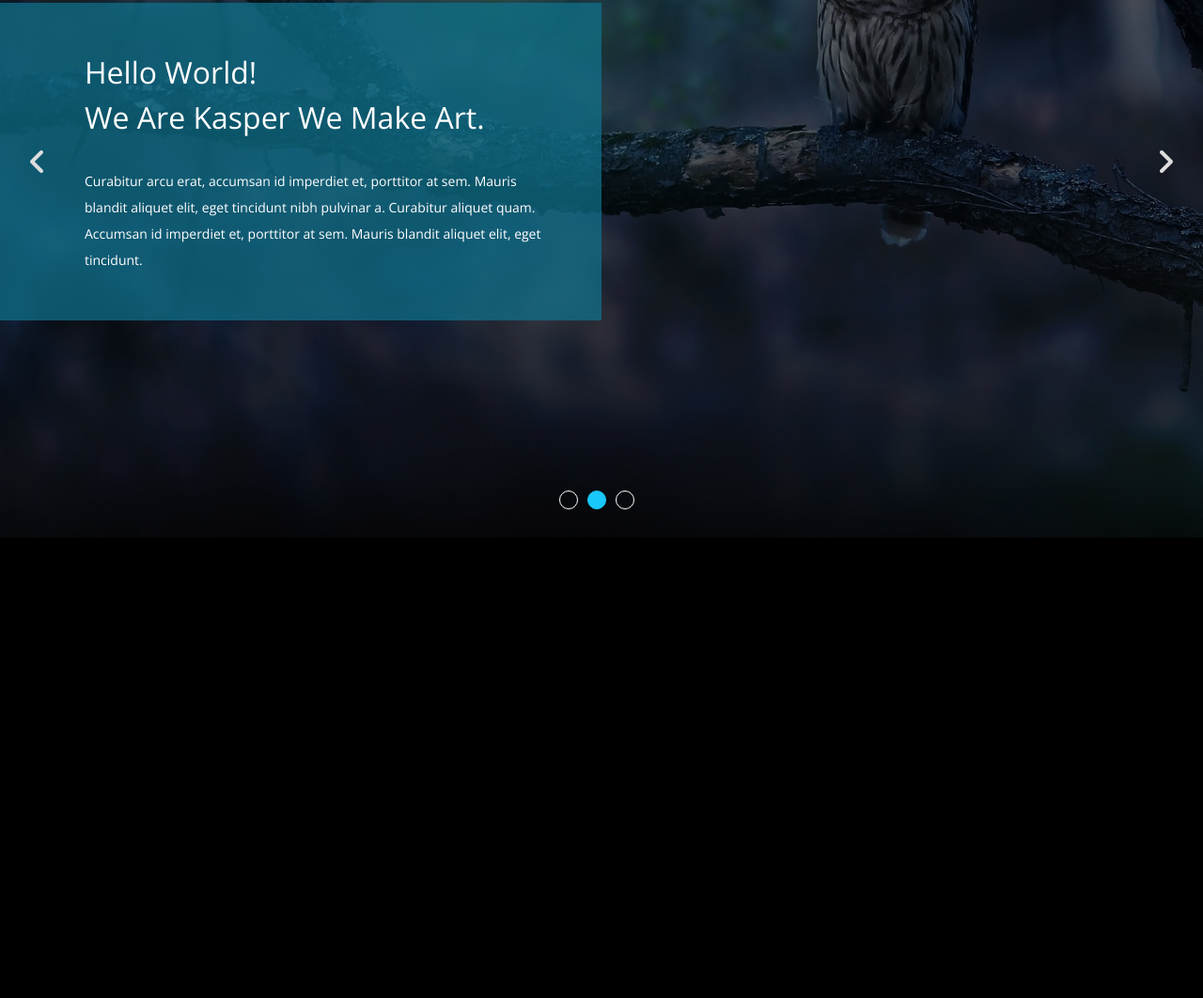
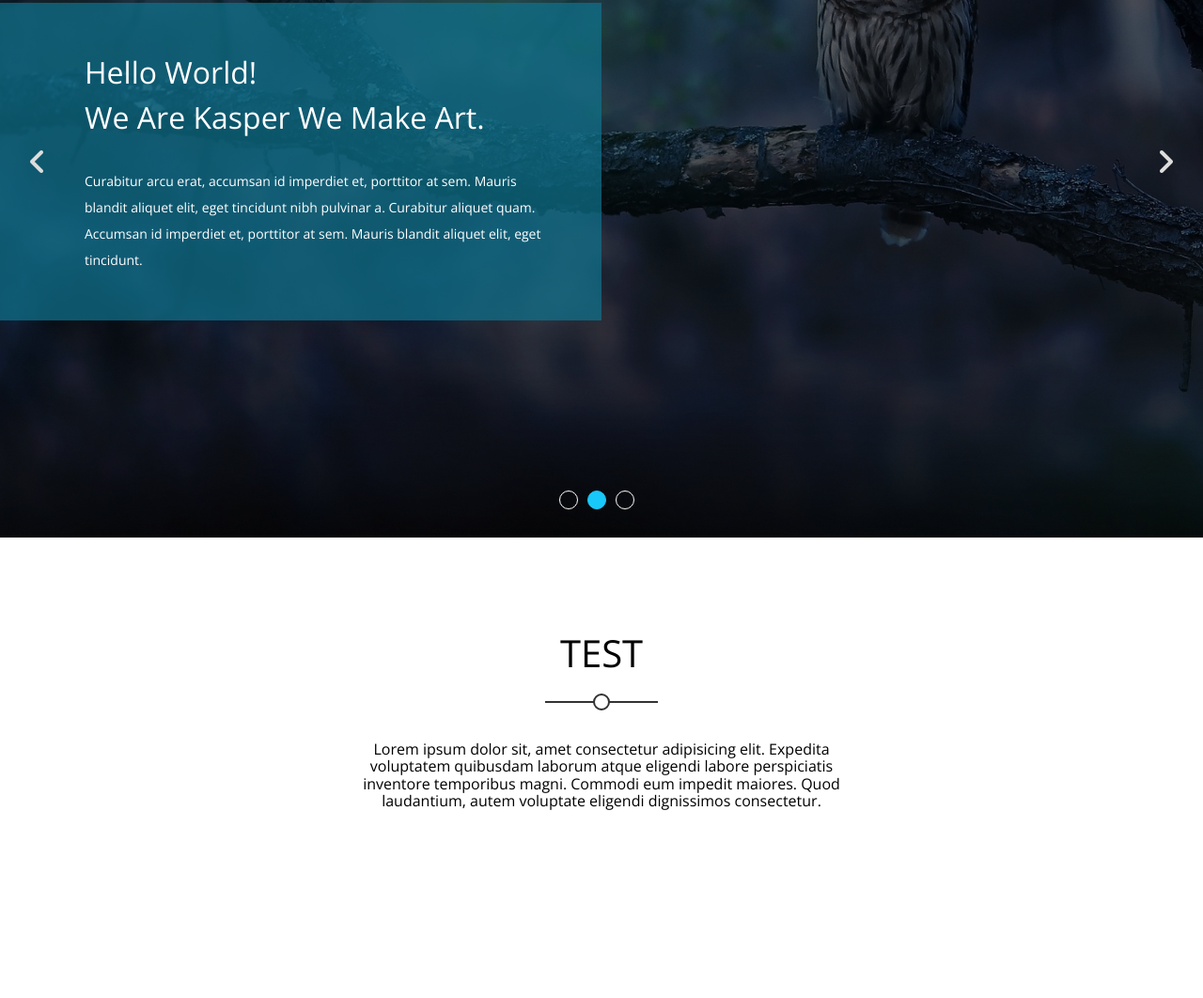
Before and after one commit to MahmoudElokaily/tempalte-2, a plain HTML site: page index.html in a window 1280 px wide. Shown: the part 228-1290 px from the top of the page at 94% size. Before the commit the page ends 800 px from the top, so only its background shows below. Drawn offline with nearby package versions, Linux system fonts and the light colour scheme.

Commit message:
Create Heading Section

```diff
--- a/css/kasper.css
+++ b/css/kasper.css
@@ -17,7 +17,6 @@ html {
 }
 body {
     font-family: "Open Sans", sans-serif;
-    background-color: black;
 }
 ul {
     list-style: none;
@@ -47,6 +46,47 @@ ul {
     }
   }
 /* End Global rules */
+/* Start Components */
+.main-heading {
+  padding: 100px;
+  text-align: center;
+}
+.main-heading h2 {
+  font-weight: normal;
+  font-size: 40px;
+  position: relative;
+  margin-bottom: 70px;
+  text-transform: uppercase;
+}
+.main-heading h2::before {
+  content: '';
+  position: absolute;
+  left: 50%;
+  transform: translateX(-50%);
+  height: 2px;
+  background-color: #333;
+  bottom: -30px;
+  width: 120px;
+}
+.main-heading h2::after {
+  content: '';
+  position: absolute;
+  left: 50%;
+  transform: translateX(-50%);
+  width: 14px;
+  height: 14px;
+  border-radius: 50%;
+  border: 2px solid #333;
+  bottom: -38px;
+  background-color: white;
+}
+.main-heading p {
+  width: 550px;
+  margin: 0 auto 100px;
+  max-width: 100%;
+  line-height: #777;
+}
+/* End Components */
 /* Start Header */
 header {
   position: absolute;
--- a/index.html
+++ b/index.html
@@ -63,5 +63,15 @@
         </ul>
       </div>
      <!-- End Landing -->
+      <!-- Start Headeing -->
+      <!-- End Headeing -->
+       <div class="section">
+        <div class="main-heading">
+            <h2>Test</h2>
+            <p>
+                Lorem ipsum dolor sit, amet consectetur adipisicing elit. Expedita voluptatem quibusdam laborum atque eligendi labore perspiciatis inventore temporibus magni. Commodi eum impedit maiores. Quod laudantium, autem voluptate eligendi dignissimos consectetur.
+            </p>
+        </div>
+       </div>
 </body>
 </html>
```
